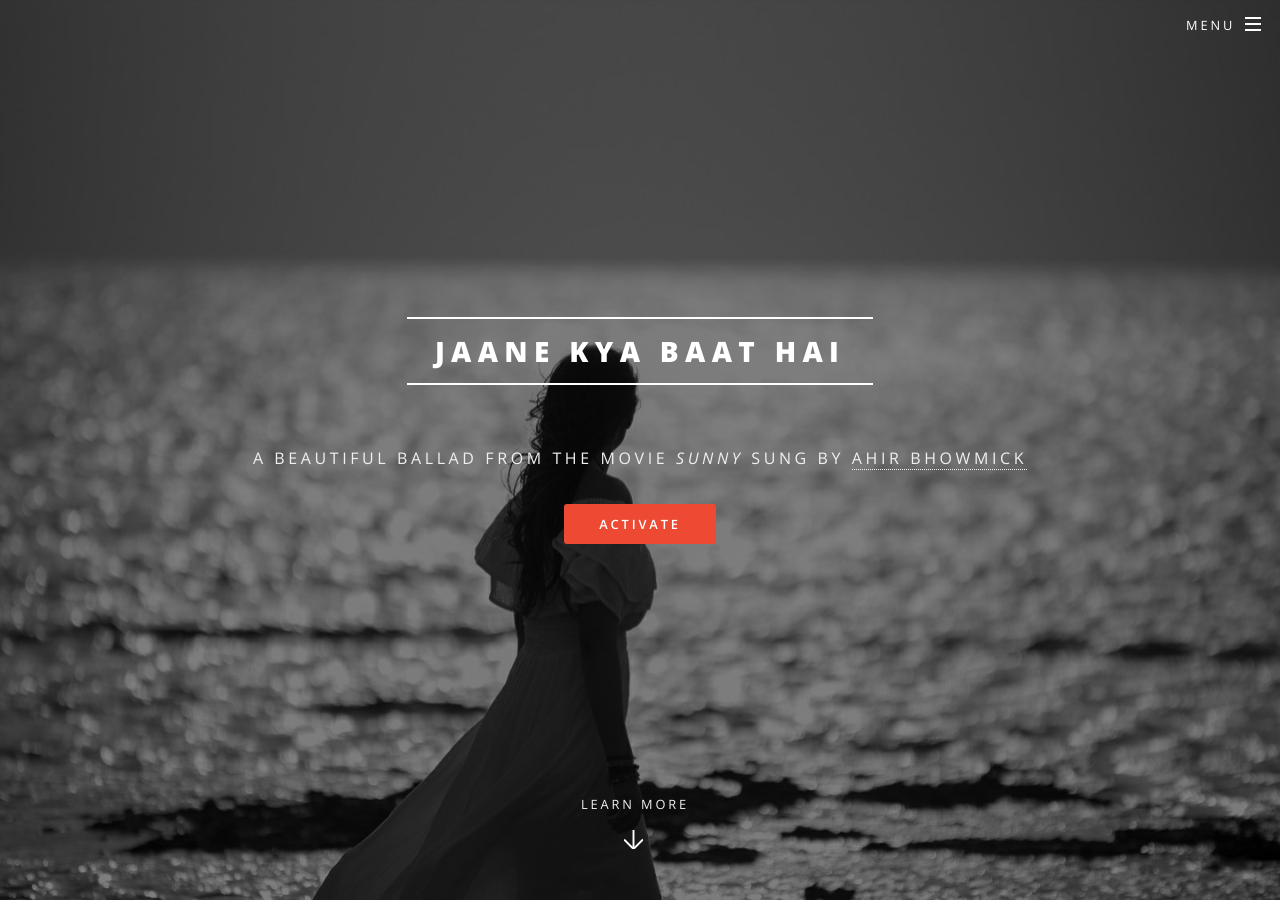
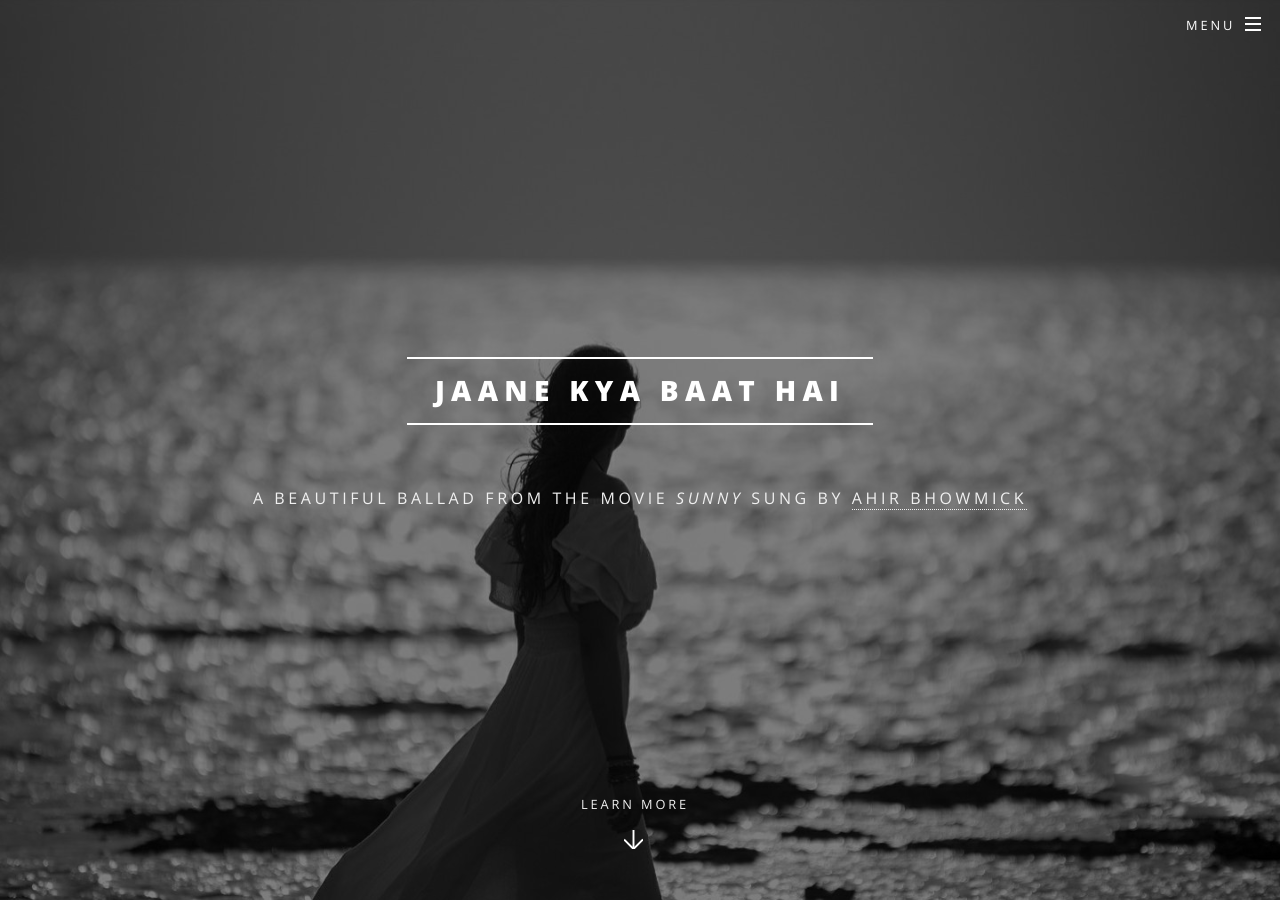
Before and after one commit to mukeshrijhwani/project30, a Jekyll site: the page built from index.html, in a window 1280 px wide and 900 px high. Built offline with Jekyll 4.4.1, drawn with Linux system fonts in a browser that asks for light colours.

Commit message:
Update index.html

```diff
--- a/index.html
+++ b/index.html
@@ -6,9 +6,9 @@ layout: landing
 						<div class="inner">
 							<h2>{{ site.title }}</h2>
 							<p>{{ site.description | markdownify }}</p>
-							<ul class="actions">
+							<!--<ul class="actions">
 								<li><a href="#" class="button special">Activate</a></li>
-							</ul>
+							</ul>-->
 						</div>
 						<a href="#one" class="more scrolly">Learn More</a>
 					</section>
@@ -101,9 +101,9 @@ layout: landing
 								<h2>Did you enjoy these songs</h2>
 								<p>Please help me Spread the word. Thank you for your Love and Blessings.</p>
 							</header>
-							<ul class="actions vertical">
+							<!--<ul class="actions vertical">
 								<li><a href="#" class="button fit special">Activate</a></li>
 								<li><a href="#" class="button fit">Learn More</a></li>
-							</ul>
+							</ul>-->
 						</div>
 					</section>
```
